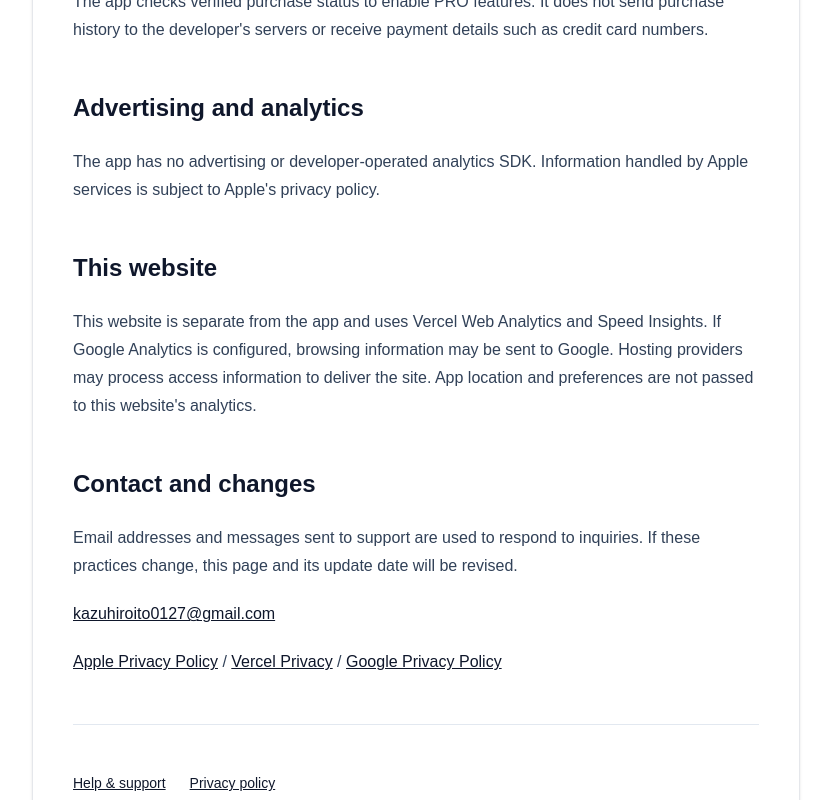
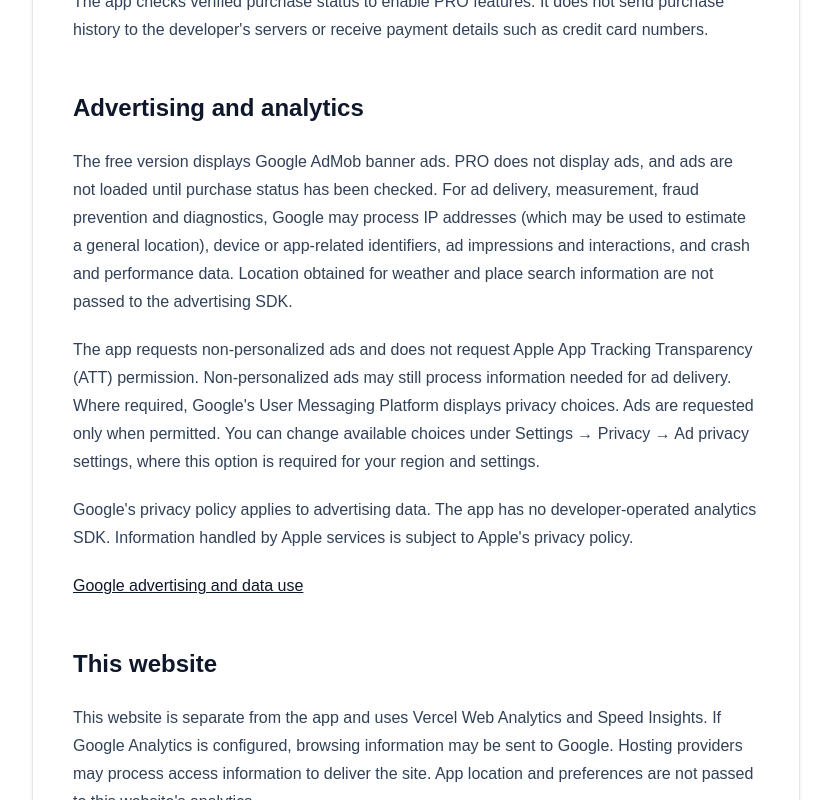
Before and after one commit to KazuhiroIto0127/omomuro.dev, a Next.js app: page /works/dot-biyori/en/privacy in a window 1280 px wide. Shown: the part 1074-1874 px from the top of the page, without its empty margins (224-1055 px from the left). Built offline with nearby package versions, Linux system fonts and the light colour scheme; no server answers; a web font is replaced by a local one; what tailwindcss-radix would draw is missing.

Commit message:
docs: disclose Sky in Pixels banner advertising

```diff
--- a/pages/works/dot-biyori/en/privacy.tsx
+++ b/pages/works/dot-biyori/en/privacy.tsx
@@ -3,7 +3,7 @@ import DotBiyoriDocument from '@/components/dot-biyori/Document';
 export default function Page() {
   return (
     <DotBiyoriDocument language="en" title="Privacy policy" description="How Sky in Pixels handles your information">
-      <p>Last updated: September 27, 2026. Provided by Kazuhiro Ito (omomuro.dev).</p>
+      <p>Last updated: October 4, 2026. Provided by Kazuhiro Ito (omomuro.dev).</p>
       <h2>Location and weather</h2>
       <p>
         If you choose Current Location and grant permission, the app obtains your device&apos;s location. It uses the
@@ -30,8 +30,25 @@ export default function Page() {
       </p>
       <h2>Advertising and analytics</h2>
       <p>
-        The app has no advertising or developer-operated analytics SDK. Information handled by Apple services is subject
-        to Apple&apos;s privacy policy.
+        The free version displays Google AdMob banner ads. PRO does not display ads, and ads are not loaded until
+        purchase status has been checked. For ad delivery, measurement, fraud prevention and diagnostics, Google may
+        process IP addresses (which may be used to estimate a general location), device or app-related identifiers, ad
+        impressions and interactions, and crash and performance data. Location obtained for weather and place search
+        information are not passed to the advertising SDK.
+      </p>
+      <p>
+        The app requests non-personalized ads and does not request Apple App Tracking Transparency (ATT) permission.
+        Non-personalized ads may still process information needed for ad delivery. Where required, Google&apos;s User
+        Messaging Platform displays privacy choices. Ads are requested only when permitted. You can change available
+        choices under Settings → Privacy → Ad privacy settings, where this option is required for your region and
+        settings.
+      </p>
+      <p>
+        Google&apos;s privacy policy applies to advertising data. The app has no developer-operated analytics SDK.
+        Information handled by Apple services is subject to Apple&apos;s privacy policy.
+      </p>
+      <p>
+        <a href="https://policies.google.com/technologies/ads">Google advertising and data use</a>
       </p>
       <h2>This website</h2>
       <p>
--- a/pages/works/dot-biyori/privacy.tsx
+++ b/pages/works/dot-biyori/privacy.tsx
@@ -3,7 +3,7 @@ import DotBiyoriDocument from '@/components/dot-biyori/Document';
 export default function Page() {
   return (
     <DotBiyoriDocument language="ja" title="プライバシーポリシー" description="ドット日和における情報の取り扱い">
-      <p>最終更新日：2026年9月27日 / 提供者：Kazuhiro Ito（omomuro.dev）</p>
+      <p>最終更新日：2026年10月4日 / 提供者：Kazuhiro Ito（omomuro.dev）</p>
       <h2>位置情報と天気</h2>
       <p>
         「現在地」を選び、位置情報を許可した場合に限り、端末の位置を取得します。位置は現在地の天気を取得するためAppleのWeatherKitに渡し、地名の表示のためAppleの位置情報サービスで住所への変換にも利用します。位置情報を許可しない場合は、指定した地点、または東京の天気を表示できます。
@@ -21,7 +21,20 @@ export default function Page() {
       </p>
       <h2>広告と解析</h2>
       <p>
-        アプリに広告や提供者によるアクセス解析SDKはありません。Appleのサービスで取り扱われる情報には、Appleのプライバシーポリシーが適用されます。
+        無料版ではGoogle
+        AdMobのバナー広告を表示します。PROでは広告を表示せず、購入状態の確認が終わるまでは広告を読み込みません。広告配信、測定、不正防止や診断のため、GoogleがIPアドレス（おおまかな地域の推定に使われる場合があります）、端末やアプリに関連する識別子、広告の表示・操作情報、クラッシュや性能情報を処理する場合があります。天気取得のためにアプリが取得した位置情報や地点検索の内容は広告SDKに渡しません。
+      </p>
+      <p>
+        パーソナライズ広告は要求せず、Appleのトラッキング許可（ATT）を要求しません。非パーソナライズ広告でも広告配信に必要な情報が処理される場合があります。必要な地域ではGoogleのUser
+        Messaging
+        Platformによる同意・選択画面を表示し、広告の要求が許可された場合だけ広告を読み込みます。変更が必要な場合は、アプリの「せってい
+        → プライバシー → 広告のプライバシー設定」から選択を変更できます（対象地域・設定で表示されます）。
+      </p>
+      <p>
+        広告データにはGoogleのプライバシーポリシーが適用されます。提供者独自のアクセス解析SDKはありません。Appleのサービスで取り扱われる情報にはAppleのプライバシーポリシーが適用されます。
+      </p>
+      <p>
+        <a href="https://policies.google.com/technologies/ads?hl=ja">Googleの広告とデータの取り扱い</a>
       </p>
       <h2>このWebサイト</h2>
       <p>
```
